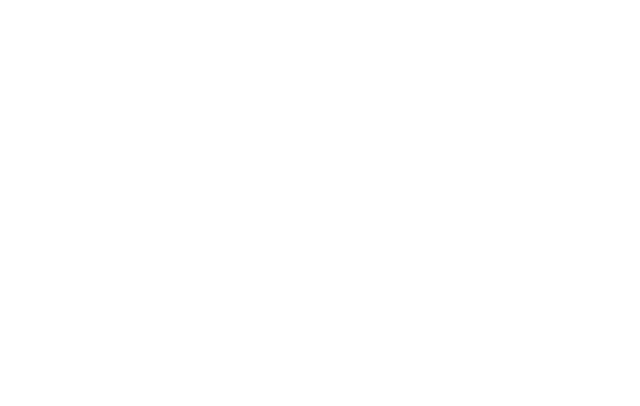
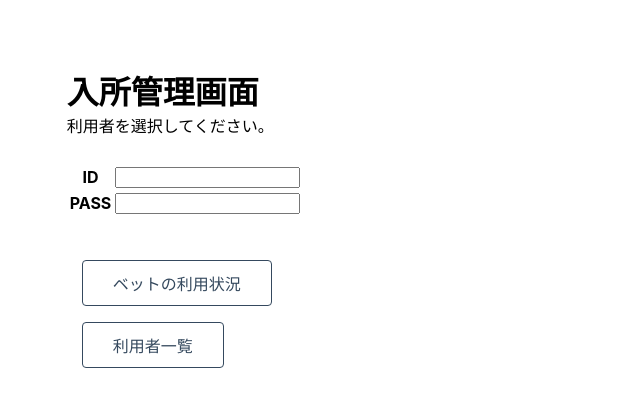
Before and after one commit to kkudo020/KaigoApplication, a Nuxt app in the folder kaigoapp/: page /nyusyokanri_top in a window 1280 px wide. Before the commit this address had no page. Shown: the top 406 px of the page, without its empty margins (0-640 px from the left). Built offline with nearby package versions, Linux system fonts and the light colour scheme.

Commit message:
利用者一覧 入所情報一覧 入所管理トップ　の追加

```diff
--- /dev/null
+++ b/kaigoapp/pages/nyusyo_list.vue
@@ -0,0 +1,29 @@
+<template>
+  <div class="container">
+      <div>
+          <h1>{{title}}</h1>
+          <p>{{message}}</p>
+      </div>
+  </div>
+</template>
+
+<script>
+
+export default {
+    data: function(){
+        return{
+            title:'入所情報一覧',
+            message:'入所情報を選択してください。',
+        };
+    },
+}
+</script>
+<style>
+div{
+    padding: 10pt;
+}
+a{
+    margin-top: 1em;
+}
+
+</style>
--- /dev/null
+++ b/kaigoapp/pages/nyusyokanri_top.vue
@@ -0,0 +1,50 @@
+<template>
+  <div class="container">
+      <div>
+          <h1>{{title}}</h1>
+          <p>{{message}}</p>
+      </div>
+      <div>
+          <form action="">
+              <table>
+                  <tr>
+                      <th><label>ID</label></th>
+                      <td><input type="text" name="" id=""></td>
+                  </tr>
+                  <tr>
+                      <th><label>PASS</label></th>
+                      <td><input type="text" name="" id=""></td>
+                  </tr>
+              </table>
+
+
+          </form>
+      </div>
+      <div>
+          <a href="/bed_list" class="button--grey">ベットの利用状況</a><br>
+          <a href="/user_list" class="button--grey">利用者一覧</a>
+      </div>
+  </div>
+</template>
+
+<script>
+
+export default {
+    data: function(){
+        return{
+            title:'入所管理画面',
+            message:'利用者を選択してください。',
+        };
+    },
+}
+
+</script>
+<style>
+div{
+    padding: 10pt;
+}
+a{
+    margin-top: 1em;
+}
+
+</style>
--- /dev/null
+++ b/kaigoapp/pages/user_list.vue
@@ -0,0 +1,29 @@
+<template>
+  <div class="container">
+      <div>
+          <h1>{{title}}</h1>
+          <p>{{message}}</p>
+      </div>
+  </div>
+</template>
+
+<script>
+
+export default {
+    data: function(){
+        return{
+            title:'利用者一覧',
+            message:'利用者を選択してください。',
+        };
+    },
+}
+</script>
+<style>
+div{
+    padding: 10pt;
+}
+a{
+    margin-top: 1em;
+}
+
+</style>
```
